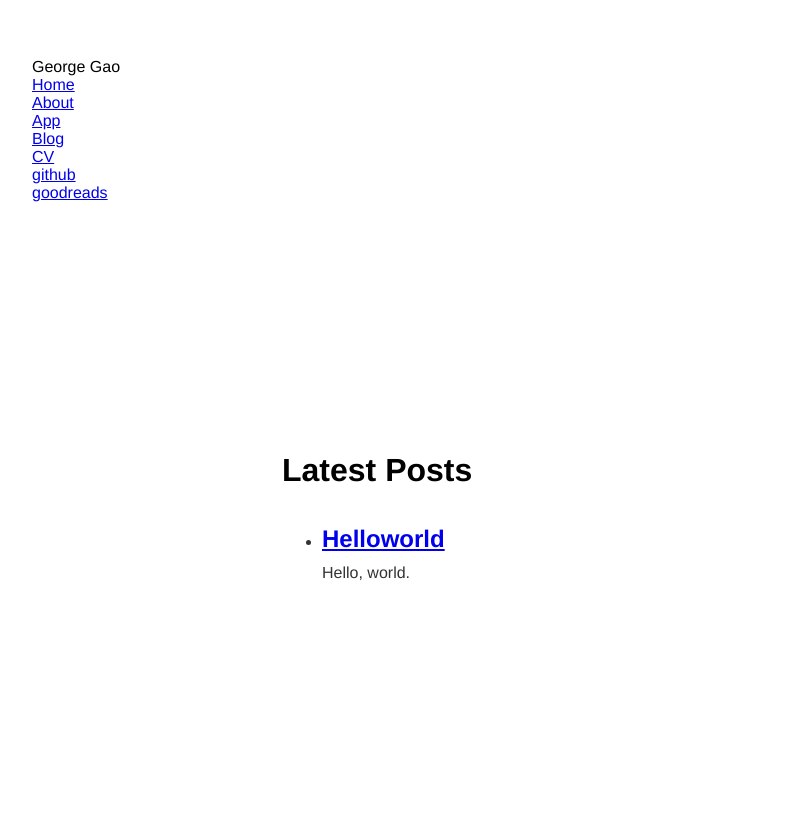
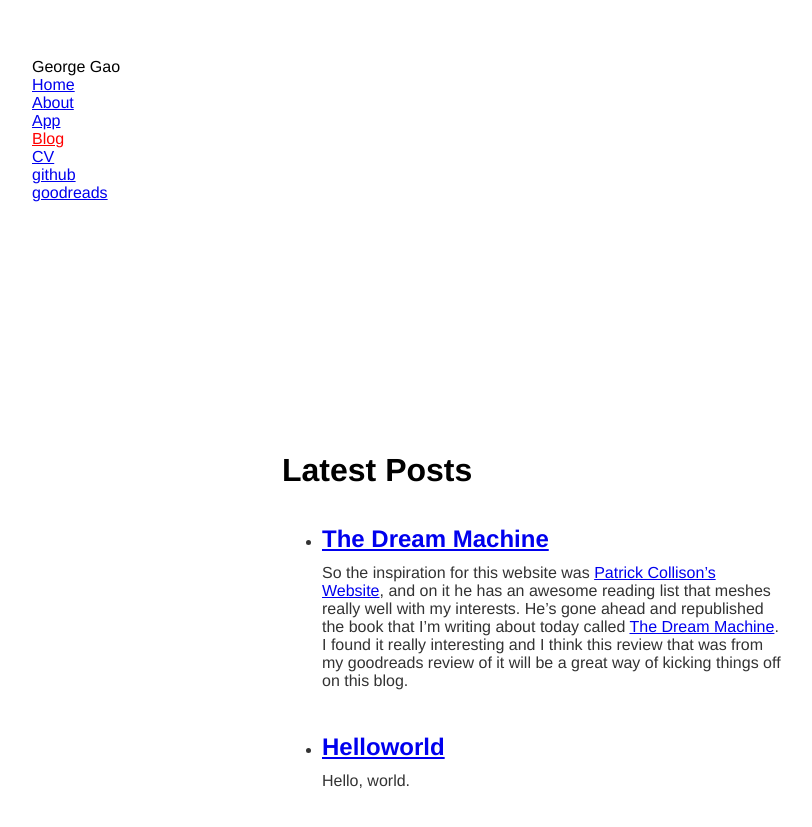
Before and after one commit to jlgao2/jlgao2.github.io, a Jekyll site: the page built from blog.html, in a window 1280 px wide. Shown: the top 827 px of the page, without its empty margins (26-838 px from the left). Built offline with Jekyll 4.4.1, drawn with Linux system fonts in a browser that asks for light colours.

Commit message:
blog post

```diff
--- a/_data/navigation.yml
+++ b/_data/navigation.yml
@@ -1,13 +1,13 @@
 - name: Home
   link: /
 - name: About
-  link: about.html
+  link: /about.html
 - name: App
   link: "https://app.jlgao.net"
 - name: Blog
-  link: blog.html
+  link: /blog.html
 - name: CV
-  link: cv.html
+  link: /cv.html
 - name: github
   link: https://github.com/jlgao2
 - name: goodreads
--- /dev/null
+++ b/_posts/2020-05-17-dreammachinereview.md
@@ -0,0 +1,14 @@
+---
+layout: post
+author: George
+title: The Dream Machine
+---
+So the inspiration for this website was <a href="https://patrickcollison.com/">Patrick Collison's Website</a>, and on it he has an awesome reading list that meshes really well with my interests. He's gone ahead and republished the book that I'm writing about today called <a href="https://www.amazon.com.au/Dream-Machine-M-Mitchell-Waldrop/dp/1732265119">The Dream Machine</a>. I found it really interesting and I think this review that was from my goodreads review of it will be a great way of kicking things off on this blog.
+
+This is a brilliant biography of J.C.R. Licklider, as well as personal computing and networking which has shaped the lives of our generation in every aspect.
+
+This book hit me in the process of writing my honours thesis, I am working with technologies that the characters so clairvoyantly dreamed of and then made real. Every time a new technology is introduced as an idea floating around somewhere in Cambridge MA or the nascent Bay Area it makes you gasp at the ingenuity, and the hard work, context and machinations that made them into realities gives you a new appreciation for these technologies.
+
+This is also pertinent personally as I am trying explore and understand alternative views on economics and politics than the comfortable and safe university left. For some reason I've been noticing a lot of people, most smart tech people on twitter and other social media, are very vigorous about Austrian economics. When you look at the utter impossibility of the information revolution happening without a whole lot of government intervention, it really shines light on how that view lacks nuance and foresight for undetermined possibilities and paradigm shifts.
+
+This segues really well into the other book I'm reading (to get some ideas for my Management assignment) called How Will You Measure Your Life by Christian Christensen, who came up with the idea of disruptive innovation in the 90s inspired by many events of this book. He describes his innovator's dilemma is that doing the right thing on the margins, as we are taught in microeconomics are responsible for many incumbents overlooking disruptive upstarts and their subsequent demise.
```
